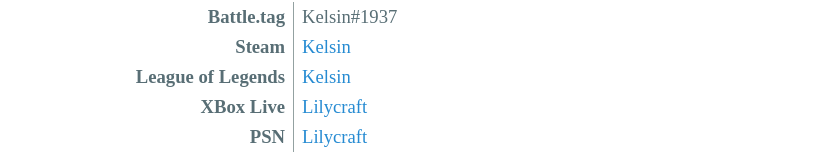
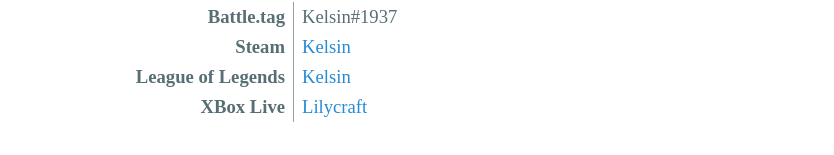
Before and after one commit to kelsin/mx.kelsin.net, a Jekyll site: the page built from about/index.html, in a window 1280 px wide and 900 px high, scrolled down 691 px, cut to the strip 0-666 px from the top of the window. Shown: the part 508-663 px from the top of the strip, without its empty margins (187-1021 px from the left). Built offline with Jekyll 4.4.1, drawn with Linux system fonts in a browser that asks for light colours; nearby versions of some CDN libraries; Markdown is read by kramdown in place of the engine named in the settings; a script that is not in the unit is left out; comment, search, counter and statistics services are not loaded.

Commit message:
Removing PSN for now, link doesn't work

```diff
--- a/about/index.html
+++ b/about/index.html
@@ -56,8 +56,6 @@
         <dd><a href="http://www.lolking.net/summoner/na/159478" title="Kelsin's League Profile">Kelsin</a></dd>
         <dt>XBox Live</dt>
         <dd><a href="https://live.xbox.com/en-US/Profile?GamerTag=Lilycraft" title="Lilycraft's XBox Live Profile">Lilycraft</a></dd>
-        <dt>PSN</dt>
-        <dd><a href="http://us.playstation.com/playstation/psn/visit/profiles/Lilycraft" title="Lilycraft's PSN Profile">Lilycraft</a></dd>
       </dl>
     </section>
   </div>
```
